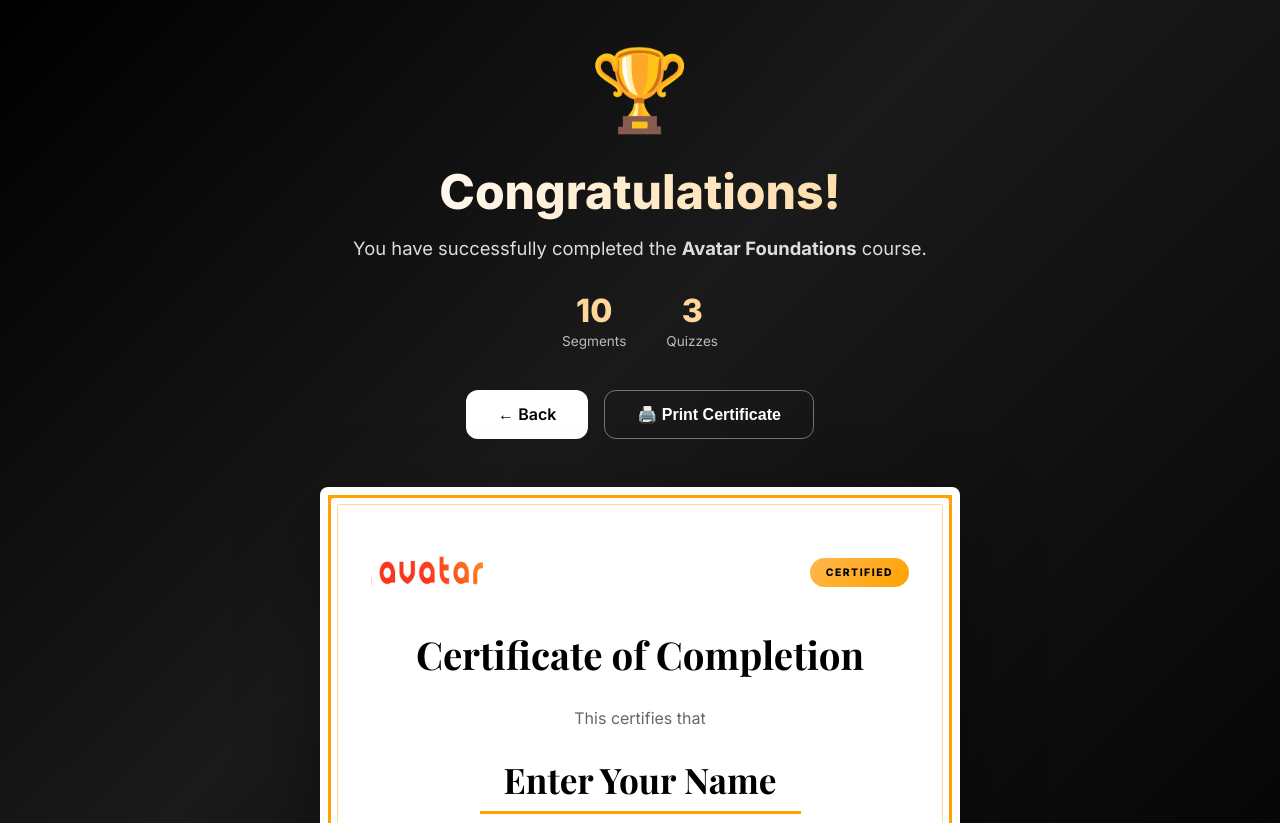
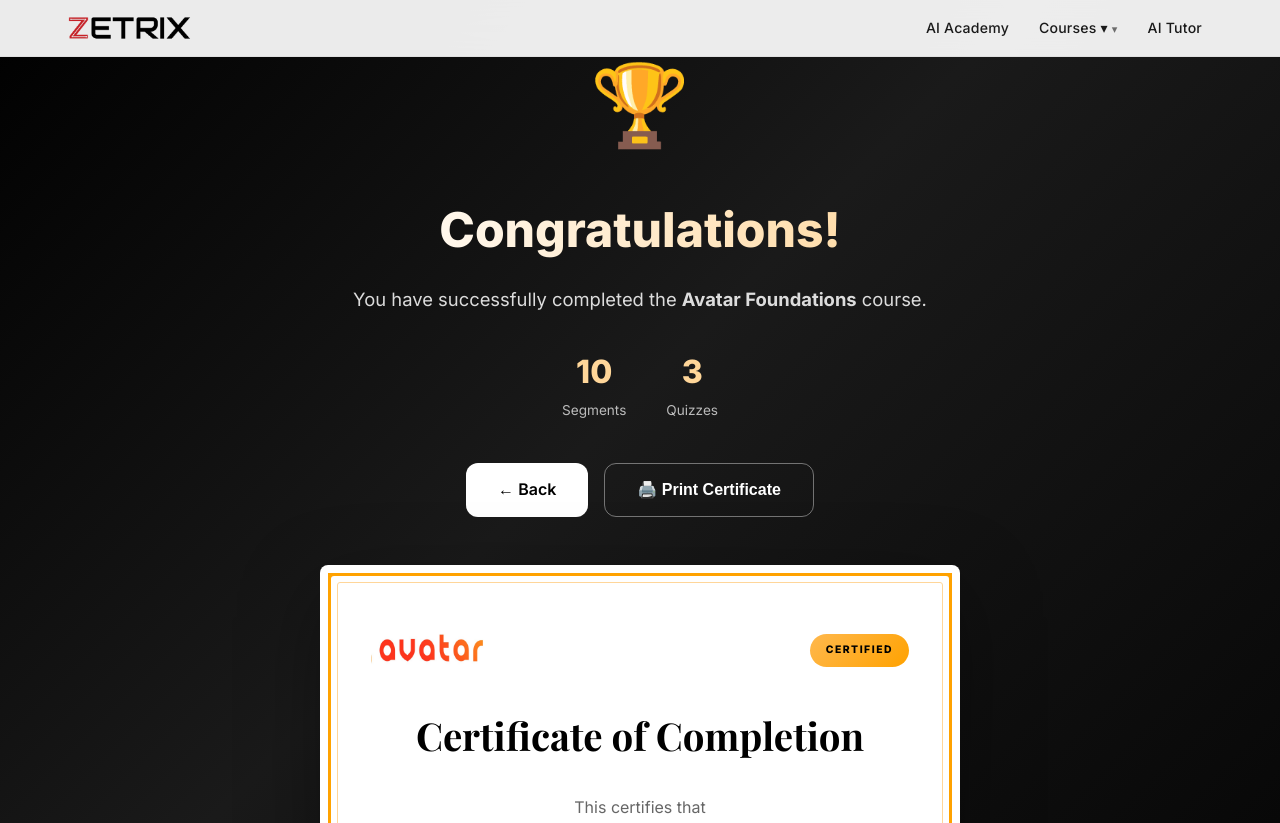
Before and after one commit to yuenhui2007-hash/zetrixavatar, a plain HTML site: page course-complete.html in a window 1280 px wide. Shown: the top 823 px of the page. Drawn offline with nearby package versions, Linux system fonts and the light colour scheme.

Commit message:
Add navbar to course-complete page

```diff
--- a/course-complete.html
+++ b/course-complete.html
@@ -5,6 +5,8 @@
   <meta name="viewport" content="width=device-width, initial-scale=1.0">
   <title>Course Complete — Zetrix AI Academy</title>
   <link href="https://fonts.googleapis.com/css2?family=Inter:wght@400;500;600;700;800&family=Playfair+Display:wght@700&display=swap" rel="stylesheet">
+  <link rel="stylesheet" href="css/styles.css?v=10">
+  <script src="js/nav.js?v=6" defer></script>
   <style>
     * { margin: 0; padding: 0; box-sizing: border-box; }
     body { font-family: 'Inter', sans-serif; }
```
